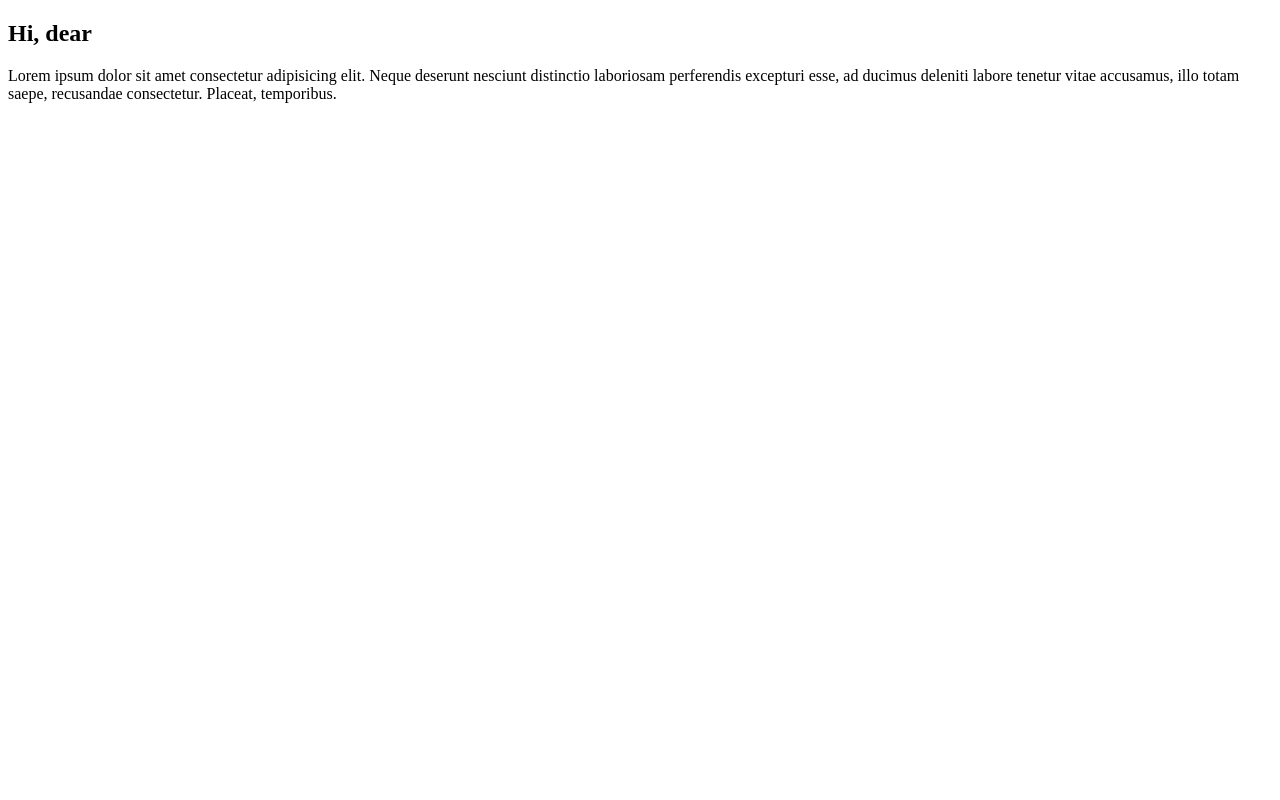
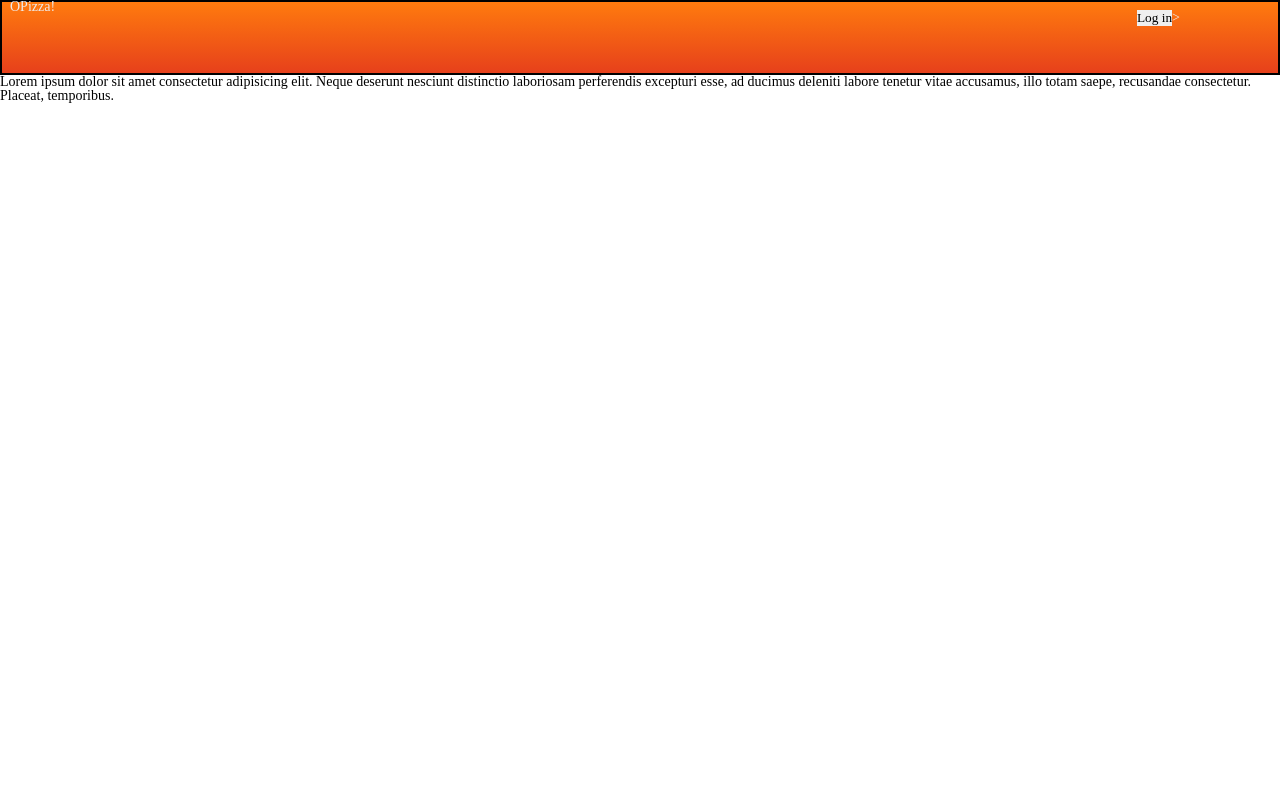
Before and after one commit to IglKa/OPizza, a Python web app: template OPizza/templates/base.html in a window 1280 px wide. Run offline with Jinja, Linux system fonts and the light colour scheme; the template is opened without the code that fills it, so the values that code supplies are empty.

Commit message:
normalize.css added

```diff
--- /dev/null
+++ b/OPizza/static/restaurant/CSS/normalize.css
@@ -0,0 +1,76 @@
+* {
+    padding: 0;
+    margin: 0;
+    border: 0;
+  }
+
+  *, *:before, *:after {
+    -moz-box-sizing: border-box;
+    -webkit-box-sizing: border-box;
+    box-sizing: border-box;
+  }
+
+  :focus, :active {
+    outline: none;
+  }
+
+  a :focus, a :active {
+    outline: none;
+  }
+
+  nav, footer, header, aside {
+    display: block;
+  }
+
+  html, body {
+    height: 100%;
+    width: 100%;
+    font-size: 100%;
+    line-height: 1;
+    font-size: 14px;
+    -ms-text-size-adjust: 100%;
+    -moz-text-size-adjust: 100%;
+    -webkit-text-size-adjust: 100%;
+  }
+
+  input, button, textarea {
+    font-family: inherit;
+  }
+
+  input ::-ms-clear {
+    display: none;
+  }
+
+  button {
+    cursor: pointer;
+  }
+
+  button ::-moz-focus-inner {
+    padding: 0;
+    border: 0;
+  }
+
+  a, a:visited {
+    text-decoration: none;
+  }
+
+  a:hover {
+    text-decoration: none;
+  }
+
+  ul li {
+    list-style: none;
+  }
+
+  img {
+    vertical-align: top;
+  }
+
+  h1, h2, h3, h4, h5, h6 {
+    font-size: inherit;
+    font-weight: inherit;
+  }
+
+  a {
+    color: inherit;
+  }
--- a/OPizza/static/restaurant/CSS/styles.css
+++ b/OPizza/static/restaurant/CSS/styles.css
@@ -1,12 +1,38 @@
-body, html {
-    margin: 0;
-    padding: 0;
-    background-color: aliceblue;
+header {
+    color: #efeae9;
+    border: solid 2px black;
+    width: 100%;
+    height: 75px;
+    margin: 0px;
+    background: linear-gradient(#ff7300f1, #e5350ef1);
+}
+
+main {
+    position: relative;
+    top: 70px;
+    margin: 0px;
+    background-color: wheat;
 }
 
 
-.section--header {
-    background: linear-gradient(#ff7300f1, #e5350ef1);
-    color: #efeae9;
-    height: 75px;
+.section--logos {
+    position: absolute;
+    top: 0px;
+    left: 10px;
 }
+
+
+.section--buttons {
+    position: absolute;
+    top: 10px;
+    right: 100px;
+}
+
+.button {
+    width: 100px;
+    height: 25px;
+    background-color: antiquewhite;
+    border: solid 1px black;
+    text-align: center;
+
+}
--- a/OPizza/templates/base.html
+++ b/OPizza/templates/base.html
@@ -4,14 +4,18 @@
     <meta charset="UTF-8">
     <meta http-equiv="X-UA-Compatible" content="IE=edge">
     <meta name="viewport" content="width=device-width, initial-scale=1.0">
-    <link href="../static/restaurant/CSS/styles.css">
+    <link href="../static/restaurant/CSS/normalize.css" rel="stylesheet">
+    <link href="../static/restaurant/CSS/styles.css", rel="stylesheet">
 
     <title>OPizza! | MainPage</title>
 </head>
 <body>
     <header>
-        <section class="section--header">
-            <h1>Hi, dear</h1>
+        <section class="section--logos">
+            <h1>OPizza!</h1>
+        </section>
+        <section class="section--buttons">
+            <button type="button"><h5><a href="#">Log in</a></h5></button>>
         </section>
     </header>
     <main>
```
